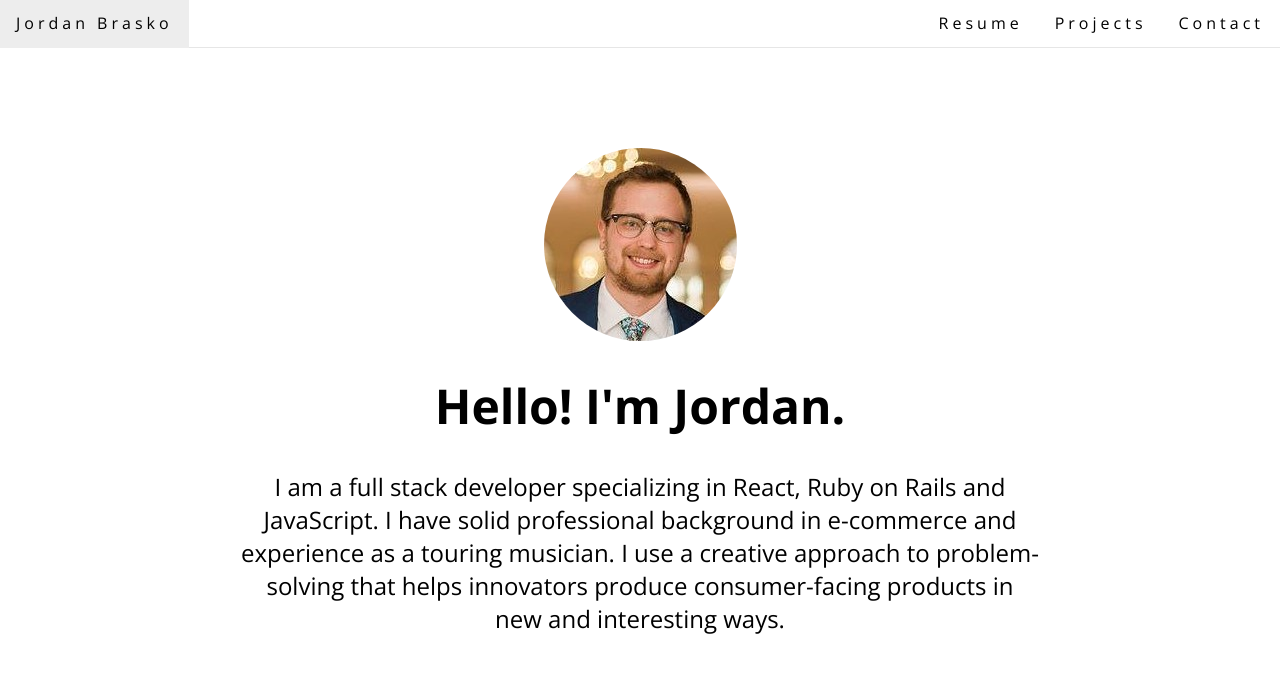
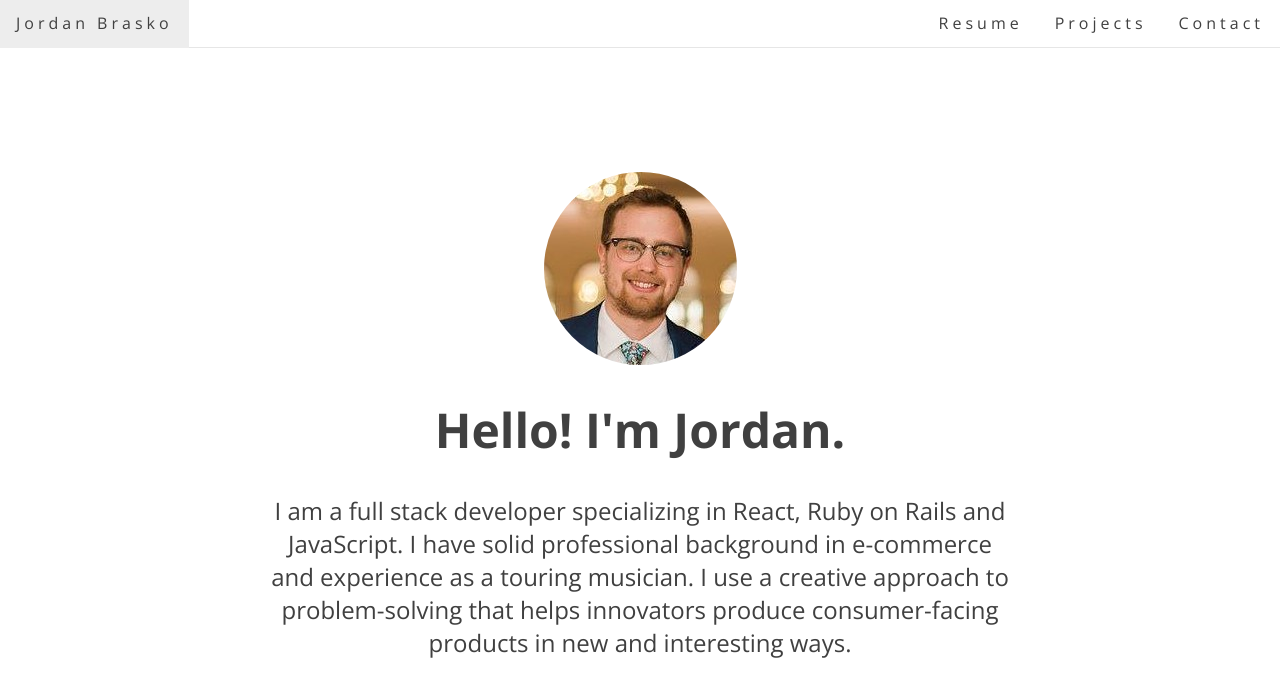
Before and after one commit to jbrasko2/jordan-brasko-portfolio, a React (Create React App) app: page /#/ in a window 1280 px wide. Shown: the top 696 px of the page. Built offline with nearby package versions, Linux system fonts and the light colour scheme.

Commit message:
update to lighter font color

```diff
--- a/src/components/Home.js
+++ b/src/components/Home.js
@@ -32,6 +32,7 @@ const Wrapper = styled.div`
 
 const ProfileCard = styled.div`
     max-width: 800px;
+    padding: 24px;
 
     img {
         display: block;
@@ -43,6 +44,7 @@ const ProfileCard = styled.div`
 const ProfileIntro = styled.div`
     text-align: center;
     font-size: 1.5rem;
+    color: hsl(0, 0%, 25%);
 `
 
 export default Home
--- a/src/components/NavBar.js
+++ b/src/components/NavBar.js
@@ -54,7 +54,7 @@ const LeftWrapper = styled.div`
         height: 100%;
         font-size: 1rem;
         text-decoration: none;
-        color: black;
+        color: hsl(0, 0%, 25%);
     }
 
     @media (max-width: 600px) {
@@ -76,7 +76,7 @@ const RightWrapperLarge = styled.div`
     a {
         font-size: 1rem;
         text-decoration: none;
-        color: black;
+        color: hsl(0, 0%, 25%);
     }
 
     @media (max-width: 600px) {
@@ -91,7 +91,7 @@ const RightWrapperSmall = styled.div`
     a {
         font-size: 1rem;
         text-decoration: none;
-        color: black;
+        color: hsl(0, 0%, 25%);
         display: none;
     }
 
```
